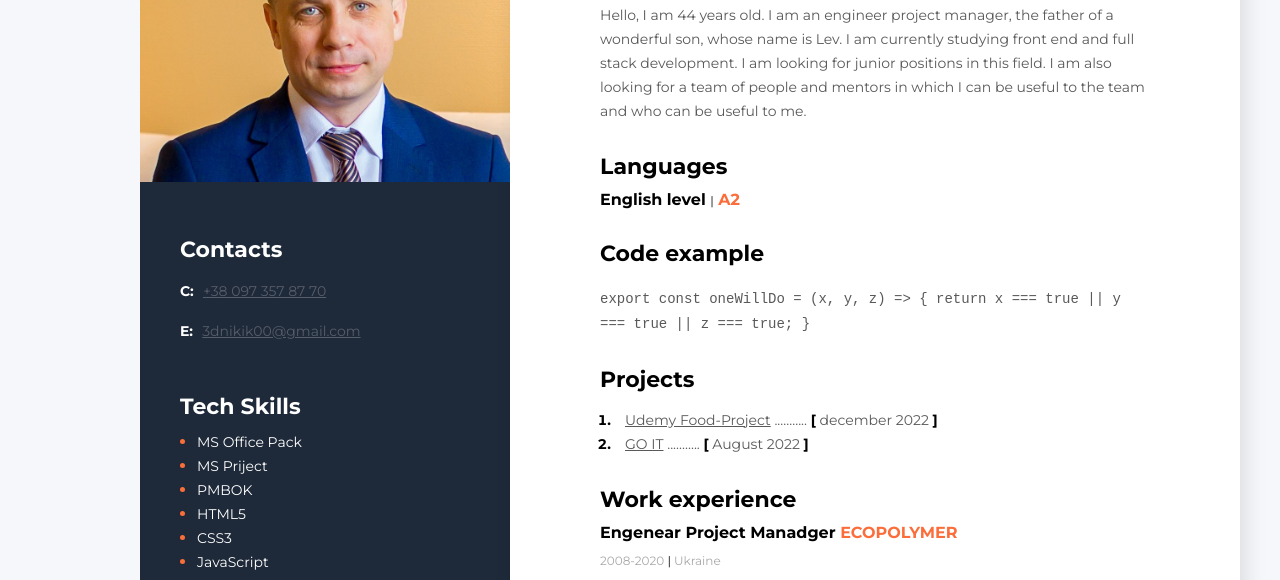
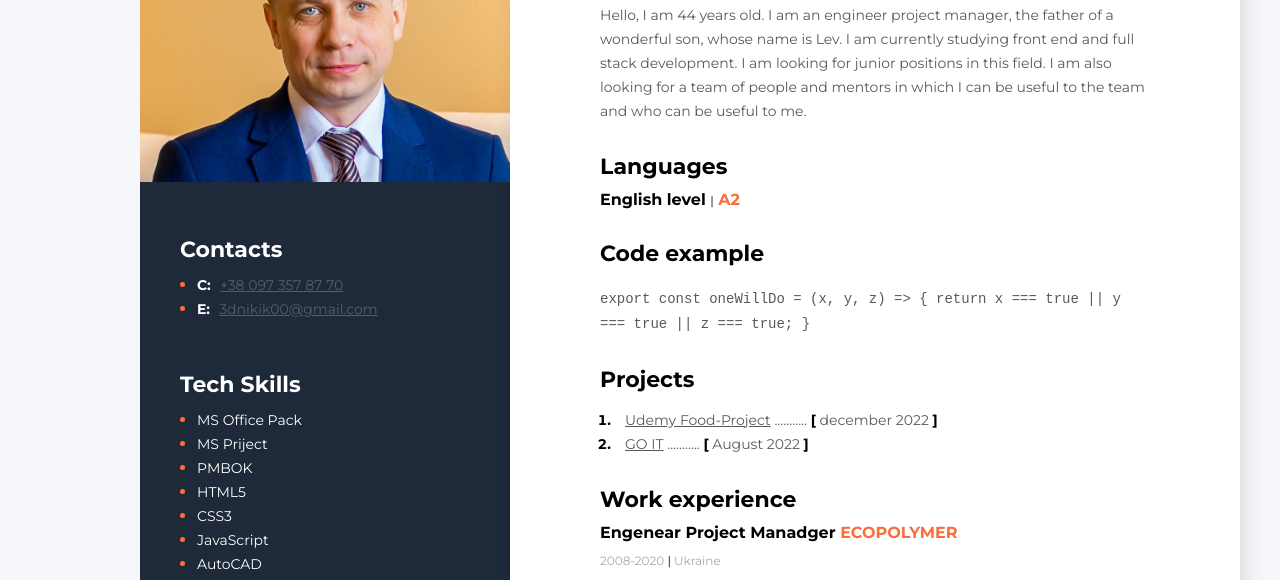
Before and after one commit to Nikolay-Kolotilo/rsschool-cv, a plain HTML site: page index.html in a window 1280 px wide. Shown: the part 203-783 px from the top of the page. Drawn offline with Linux system fonts and the light colour scheme.

Commit message:
feat: change HTML - add lists for contacts

```diff
--- a/index.html
+++ b/index.html
@@ -136,18 +136,16 @@
             <!--Contacts-->
             <div class="contacts-text" id="contacts">
                 <h3 class="sidebar-title">Contacts</h3>
-                <div>
-                    <P>
+                <ul class="TS-SS-header-text">
+                    <li class="tech-skills-list">
                         <span class="contact-type">C:</span>
-                         <a href="tel:+380973578770" class="contact-link">+38 097 357 87 70</a>
-                    </P>
-                    <P>
+                        <a href="tel:+380973578770" class="contact-link">+38 097 357 87 70</a>
+                    </li>
+                    <li class="tech-skills-list">
                         <span class="contact-type">E:</span>
                          <a href="mailto:3dnikik00@gmail.com" class="contact-link">3dnikik00@gmail.com</a>
-                    </P>
-
-                </div>
-
+                    </li>
+                </ul>
             </div>
             <!--Tech Skills-->
             <div class="tech-Skills-text">
```
